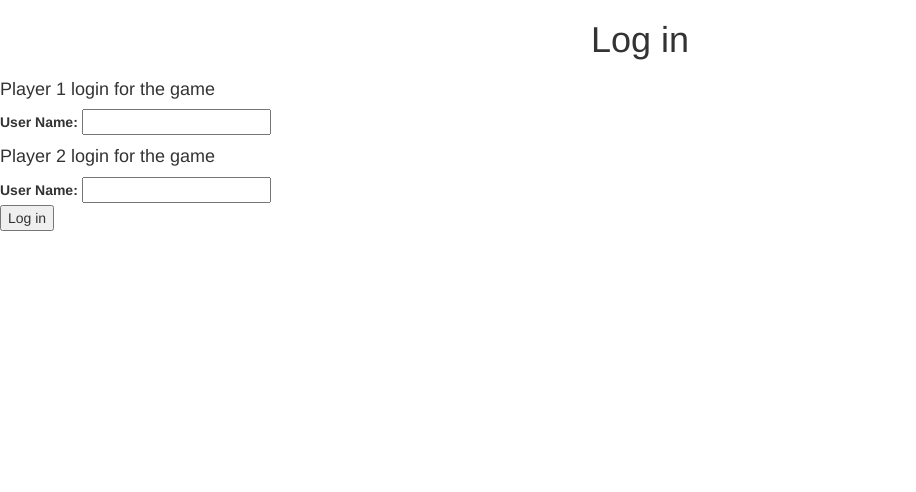
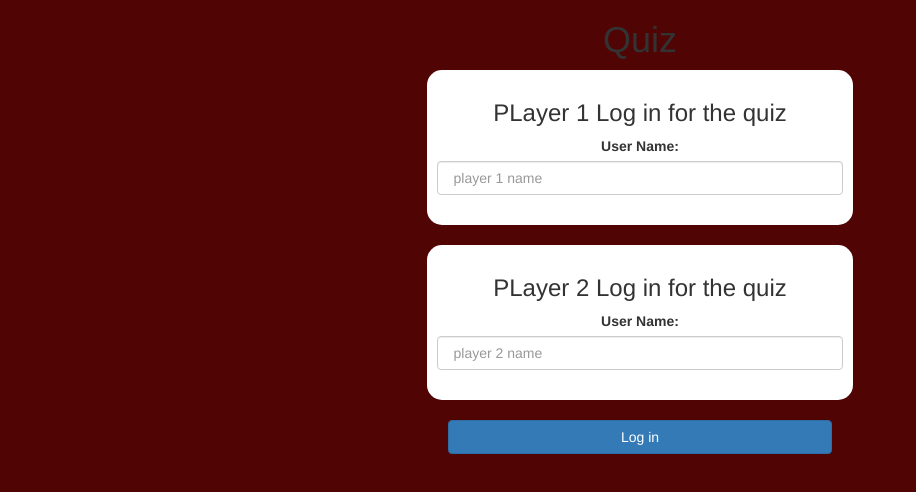
Before and after one commit to hamzamullan/math-quiz-project, a plain HTML site: page index.html in a window 1280 px wide. Shown: the whole page, without its empty margins (0-916 px from the left). Drawn offline with nearby package versions, Linux system fonts and the light colour scheme.

Commit message:
Add files via upload

```diff
--- /dev/null
+++ b/game.css
@@ -0,0 +1,36 @@
+body
+{
+	background: rgb(80, 4, 4);
+}
+
+	.login_div1 , .login_div2
+	{
+		background: white;
+		padding: 10px;
+		float: none;
+		border-radius: 15px;
+	}
+
+
+#player1_name , #player2_name
+{
+	display: inline-block;
+	margin-left: 20px;
+}
+#word
+{
+	width: 60%;
+}
+#word_display
+{
+	letter-spacing: 5px;
+}
+#output
+{
+background: white;
+border-radius: 10px;
+border-top: 10px solid #AA4465;
+padding: 10px;
+float: none;
+text-align: left;
+}
--- a/index.html
+++ b/index.html
@@ -6,24 +6,27 @@
     <link rel="stylesheet" href="https://maxcdn.bootstrapcdn.com/bootstrap/3.4.0/css/bootstrap.min.css">
     <script src="https://ajax.googleapis.com/ajax/libs/jquery/3.4.1/jquery.min.js"></script>
     <script src="https://maxcdn.bootstrapcdn.com/bootstrap/3.4.0/js/bootstrap.min.js"></script>
-    <link rel="stylesheet" type="text/css" href="quiz_game.css">
-    <script src="quiz_game_login.js"></script>
+    <link rel="stylesheet" type="text/css" href="game.css">
+    <script src="main.js"></script>
 </head>
 <body>
-
-<div class="container">
-    <h1 style="text-align: center;">Log in</h1>
+<center>
+    <h1>Quiz</h1>
+<div class="col-lg-4 col-sm-8 col-xs-11 login_div1">
+    <h3>PLayer 1 Log in for the quiz</h3>
+    <label>User Name:</label>
+    <input type="text" id="player1_name_input" class="form-control" placeholder=" player 1 name ">
+    <br>
 </div>
-<div id="player_1">
-    <h4>Player 1 login for the game</h4>
+<br>
+<div class="col-lg-4 col-sm-8 col-xs-11 login_div2">
+    <h3>PLayer 2 Log in for the quiz</h3>
     <label>User Name:</label>
-    <input style="text">
+    <input type="text" id="player2_name_input" class="form-control" placeholder=" player 2 name ">
+    <br>
 </div>
-<div id="player_2">
-    <h4>Player 2 login for the game</h4>
-    <label>User Name:</label>
-    <input style="text">
-</div>
-<button onclick="adduser()">Log in</button>
+<br>
+<button style="width:30%" class="btn btn-primary" onclick="adduser()">Log in</button>
+</center>
 </body>
 </html>
--- a/main.js
+++ b/main.js
@@ -5,5 +5,5 @@ function adduser(){
     localStorage.setItem("player1_name", player1_name);
     localStorage.setItem("player2_name", player2_name);
 
-    window.location = ("game_page.html");
+    window.location = ("");
 }
```
